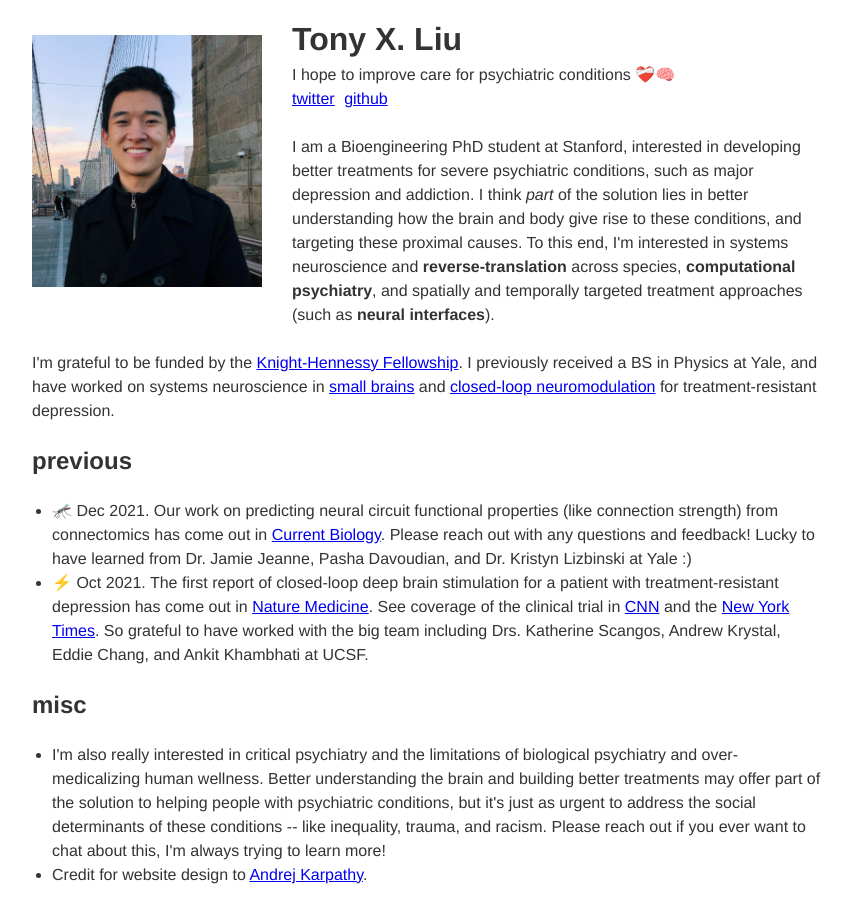
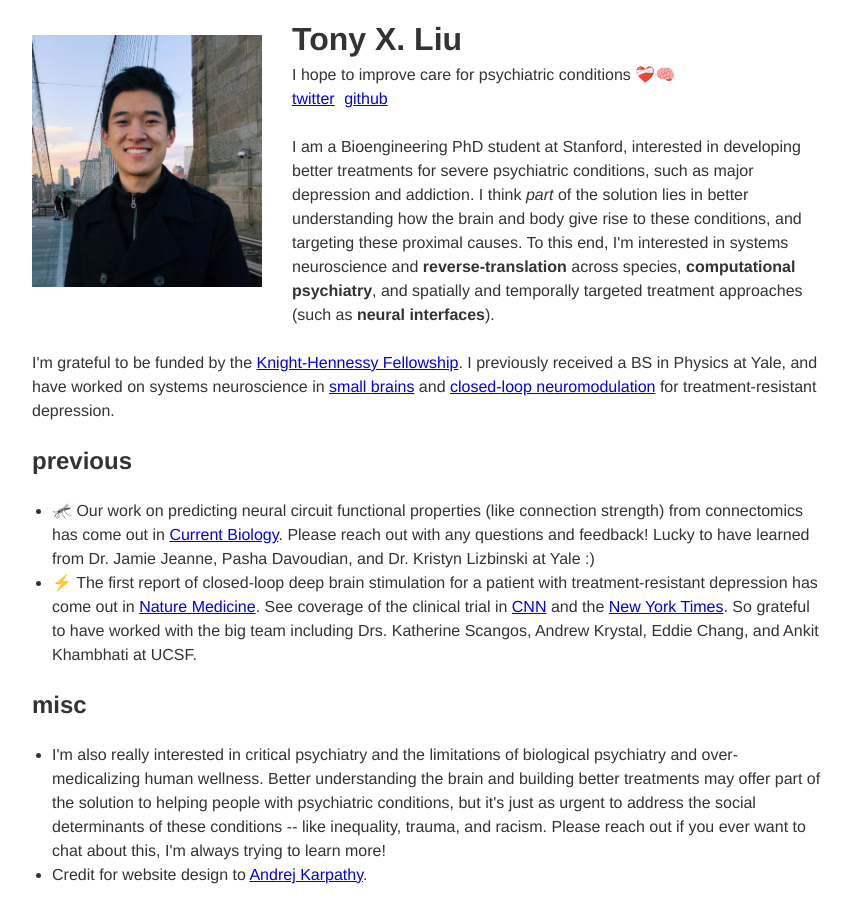
Before and after one commit to txzliu/txzliu.github.io, a Jekyll site: the page index.html, which Jekyll copies as it is, in a window 1280 px wide. Shown: the whole page, without its empty margins (208-1058 px from the left). Built offline with Jekyll 4.4.1, drawn with Linux system fonts in a browser that asks for light colours.

Commit message:
Update index.html

```diff
--- a/index.html
+++ b/index.html
@@ -83,8 +83,8 @@
 <h2>previous</h2>
 
 <ul>
-<li>🦟 Dec 2021. Our work on predicting neural circuit functional properties (like connection strength) from connectomics has come out in <a href="https://authors.elsevier.com/c/1eFUV3QW8Rwqra">Current Biology</a>. Please reach out with any questions and feedback! Lucky to have learned from Dr. Jamie Jeanne, Pasha Davoudian, and Dr. Kristyn Lizbinski at Yale :)</li>
-<li>⚡ Oct 2021. The first report of closed-loop deep brain stimulation for a patient with treatment-resistant depression has come out in <a href="https://www.nature.com/articles/s41591-021-01480-w">Nature Medicine</a>. See coverage of the clinical trial in <a href="https://www.cnn.com/2021/10/04/health/depression-implant-treatment-wellness/index.html">CNN</a> and the <a href="https://www.nytimes.com/2021/10/04/health/depression-treatment-deep-brain-stimulation.html">New York Times</a>. So grateful to have worked with the big team including Drs. Katherine Scangos, Andrew Krystal, Eddie Chang, and Ankit Khambhati at UCSF.</li>
+<li>🦟 Our work on predicting neural circuit functional properties (like connection strength) from connectomics has come out in <a href="https://authors.elsevier.com/c/1eFUV3QW8Rwqra">Current Biology</a>. Please reach out with any questions and feedback! Lucky to have learned from Dr. Jamie Jeanne, Pasha Davoudian, and Dr. Kristyn Lizbinski at Yale :)</li>
+<li>⚡ The first report of closed-loop deep brain stimulation for a patient with treatment-resistant depression has come out in <a href="https://www.nature.com/articles/s41591-021-01480-w">Nature Medicine</a>. See coverage of the clinical trial in <a href="https://www.cnn.com/2021/10/04/health/depression-implant-treatment-wellness/index.html">CNN</a> and the <a href="https://www.nytimes.com/2021/10/04/health/depression-treatment-deep-brain-stimulation.html">New York Times</a>. So grateful to have worked with the big team including Drs. Katherine Scangos, Andrew Krystal, Eddie Chang, and Ankit Khambhati at UCSF.</li>
 </ul>
 
 <h2>misc</h2>
```
